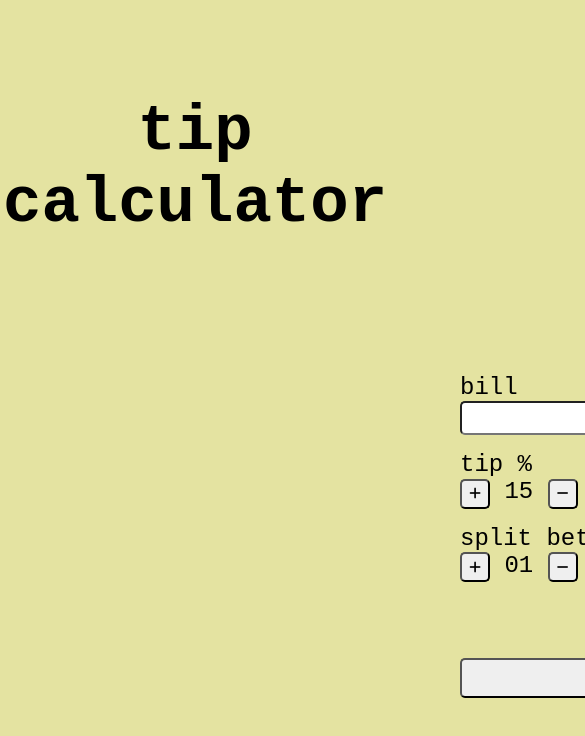
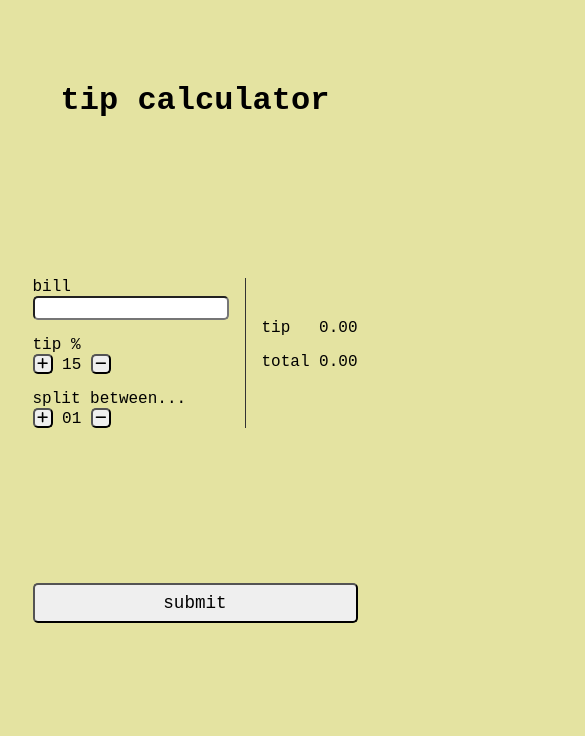
Before and after one commit to neelamkhan123/tip-calculator, a website built with Parcel: page src/index.html in a window 390 px wide. Shown: the top 736 px of the page, 585 px wide, since content can reach past the window. Built offline with nearby package versions, Linux system fonts and the light colour scheme.

Commit message:
media queries

```diff
--- a/src/index.html
+++ b/src/index.html
@@ -6,7 +6,6 @@
     <meta name="viewport" content="width=device-width, initial-scale=1.0" />
     <title>Tip Calculator</title>
     <script defer src="./script.js"></script>
-    <link rel="shortcut image" type="image/png" href="./img/favicon.png" />
     <script
       src="https://kit.fontawesome.com/88eeb91d4d.js"
       crossorigin="anonymous"
@@ -14,9 +13,12 @@
     <link rel="stylesheet" href="scss/main.scss" />
   </head>
   <body>
-    <header>
+    <main id="main">
+      <div class="header">
         <h1>tip calculator</h1>
-    </header>
+      </div>
+
+      <section class="primary-section">
         <div class="container">
           <section class="inputs">
             <div class="bill">
@@ -40,7 +42,9 @@
             <div class="split">
               <label for="split">split between...</label>
               <div>
-            <button class="plus-btn-2"><i class="fa-solid fa-plus"></i></button>
+                <button class="plus-btn-2">
+                  <i class="fa-solid fa-plus"></i>
+                </button>
                 <span class="split-value">01</span>
                 <button class="minus-btn-2">
                   <i class="fa-solid fa-minus"></i>
@@ -65,9 +69,7 @@
             <button class="submit-btn">submit</button>
           </div>
         </div>
-
-    <!-- <div class="split-between">
-      <p class="sub-heading">per person</p>
-    </div> -->
+      </section>
+    </main>
   </body>
 </html>
--- a/src/scss/main.scss
+++ b/src/scss/main.scss
@@ -7,12 +7,6 @@ body {
   background-color: rgb(228, 227, 161);
   font-family: monospace;
   font-size: 1.5rem;
-}
-
-h1 {
-  text-align: center;
-  font-size: 4rem;
-  padding: 6rem 0;
 }
 
 .sub-heading {
@@ -26,16 +20,29 @@ h1 {
   font-family: monospace;
 }
 
+#main {
+  position: relative;
+
+  .header {
+    display: flex;
+    justify-content: center;
+    align-items: center;
+    height: 200px;
+    font-size: 2.2rem;
+  }
+
+  .primary-section {
+    display: flex;
+    justify-content: center;
+    align-items: center;
+
     .container {
-  position: relative;
-  right: 20px;
-  height: 400px;
-  width: 590px;
+      height: 500px;
+      width: 600px;
       display: grid;
       grid-template-columns: repeat(2, 1fr);
       justify-content: center;
       align-items: center;
-  margin: 0 30rem;
 
       .inputs {
         border-right: #333 solid 1px;
@@ -98,3 +105,64 @@ h1 {
         }
       }
     }
+  }
+}
+
+// Media Queries
+
+//Mobile
+@media (max-width: 400px) and (max-height: 850px) {
+  body {
+    font-size: 1rem;
+  }
+
+  #input-field {
+    font-size: 1rem;
+  }
+
+  #main {
+    .header {
+      font-size: 1rem;
+    }
+
+    .primary-section {
+      .container {
+        height: 500px;
+        width: 200px;
+
+        .inputs {
+          button {
+            height: 20px;
+            width: 20px;
+
+            .fa-solid {
+              font-size: 0.8rem;
+            }
+          }
+
+          .bill {
+            input {
+              width: 12rem;
+              height: 20px;
+              margin-right: 1rem;
+            }
+          }
+        }
+
+        .btn {
+          .submit-btn {
+            font-size: 1.1rem;
+          }
+        }
+
+        .results {
+          padding-left: 1rem;
+
+          div {
+            width: 6rem;
+          }
+        }
+      }
+    }
+  }
+}
```
Also changed, not shown: src/img/favicon.png (deleted). Lines whose indentation alone changed are shown as unchanged.
